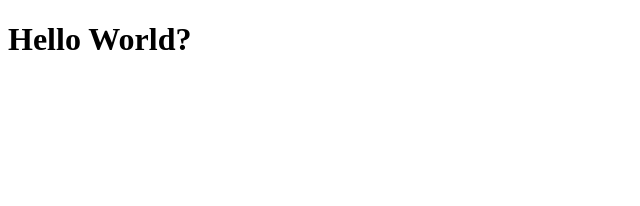
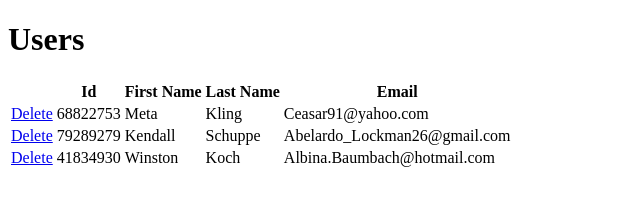
Before and after one commit to pg992/js-dev-env, a website built with webpack: page src/index.html in a window 1280 px wide. Shown: the whole page, without its empty margins (0-640 px from the left). Built offline with nearby package versions, Linux system fonts and the light colour scheme; data requests are answered from the project's data file.

Commit message:
Adding http calls

```diff
--- /dev/null
+++ b/src/api/baseUrl.js
@@ -0,0 +1,6 @@
+'use strict';
+
+export default function getBaseUrl() {
+  const inDevelopment = window.location.hostname === "localhost";
+  return inDevelopment ? 'http://localhost:3001/' :'/';
+}
--- /dev/null
+++ b/src/api/db.json
@@ -0,0 +1,18 @@
+{
+  "users": [{
+    "id": 68822753,
+    "firstName": "Meta",
+    "lastName": "Kling",
+    "email": "Ceasar91@yahoo.com"
+  }, {
+    "id": 79289279,
+    "firstName": "Kendall",
+    "lastName": "Schuppe",
+    "email": "Abelardo_Lockman26@gmail.com"
+  }, {
+    "id": 41834930,
+    "firstName": "Winston",
+    "lastName": "Koch",
+    "email": "Albina.Baumbach@hotmail.com"
+  }]
+}
--- /dev/null
+++ b/src/api/userApi.js
@@ -0,0 +1,33 @@
+'use strict'
+import 'whatwg-fetch';
+import getBaseUrl from './baseUrl';
+
+const baseUrl = getBaseUrl();
+
+export function getUsers() {
+  return get('users');
+}
+
+export function deleteUser(id) {
+  return del(`users/${id}`);
+}
+
+function get(url) {
+  return fetch(baseUrl + url).then(onSuccess, onError);
+}
+
+function del(url) {
+  const request = new Request(baseUrl + url, {
+    method: 'DELETE'
+  });
+
+  return fetch(request).then(onSuccess, onError);
+}
+
+function onSuccess(response) {
+  return response.json();
+}
+
+function onError(error) {
+  console.log(error); //eslint-disable-line no-console
+}
--- a/src/index.html
+++ b/src/index.html
@@ -4,7 +4,20 @@
     <meta charset="UTF-8">
   </head>
   <body>
-    <h1>Hello World?</h1>
+    <!-- <h1>Hello World?</h1> -->
+    <h1>Users</h1>
+    <table>
+      <thead>
+        <th>&nbsp;</th>
+        <th>Id</th>
+        <th>First Name</th>
+        <th>Last Name</th>
+        <th>Email</th>
+      </thead>
+      <tbody id="users">
+
+      </tbody>
+    </table>
   </body>
   <script src="bundle.js"></script>
 </html>
--- a/src/index.js
+++ b/src/index.js
@@ -2,9 +2,41 @@
 
 /* eslint-disable no-console */
 
-import numeral from 'numeral';
-// import './index.css'
 
-const courseValue = numeral(1000).format('$0,0.00');
-// debugger;
-console.log(`I would pay ${courseValue} for this awesome course!`); // `` -> ES6 template string feature
+// import numeral from 'numeral';
+// // import './index.css'
+
+// const courseValue = numeral(1000).format('$0,0.00');
+// // debugger;
+// console.log(`I would pay ${courseValue} for this awesome course!`); // `` -> ES6 template string feature
+
+import {getUsers, deleteUser} from './api/userApi';
+
+getUsers().then(result => {
+  let usersBody = "";
+
+  result.forEach(user => {
+    usersBody += `<tr>
+        <td><a href="#" data-id="${user.id}" class="deleteUser">Delete</a></td>
+        <td>${user.id}</td>
+        <td>${user.firstName}</td>
+        <td>${user.lastName}</td>
+        <td>${user.email}</td>
+      </tr>
+    `;
+  });
+
+  global.document.getElementById('users').innerHTML = usersBody;
+
+  const deleteLinks = global.decodeURIComponent.getElementsByClassName('deleteUser');
+
+  Array.from(deleteLinks, link => {
+    link.onclick = function(event) {
+      const element = event.target;
+      event.preventDefault();
+      deleteUser(element.attributes["data-id"].value);
+      const row = element.parentNode.parentNode;
+      row.parentNode.removeChild(row);
+    }
+  });
+});
```
Also changed, not shown: buildScripts/generateMockData.js (added, +18 -0 lines), buildScripts/mockDataSchema.js (added, +36 -0 lines), buildScripts/srcServer.js (+8 -0 lines), package.json (+9 -3 lines), src/index.test.js (+2 -2 lines).
